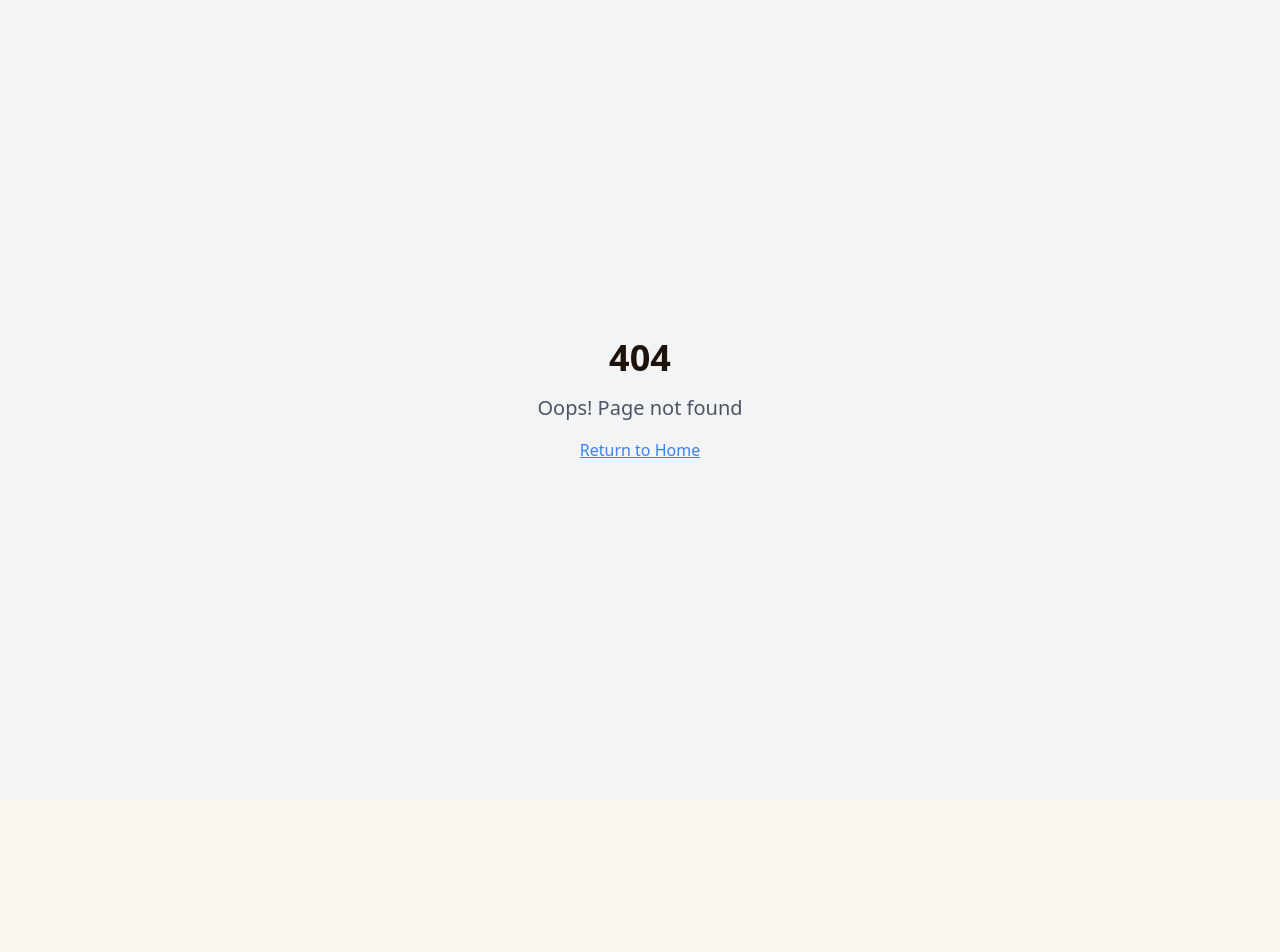
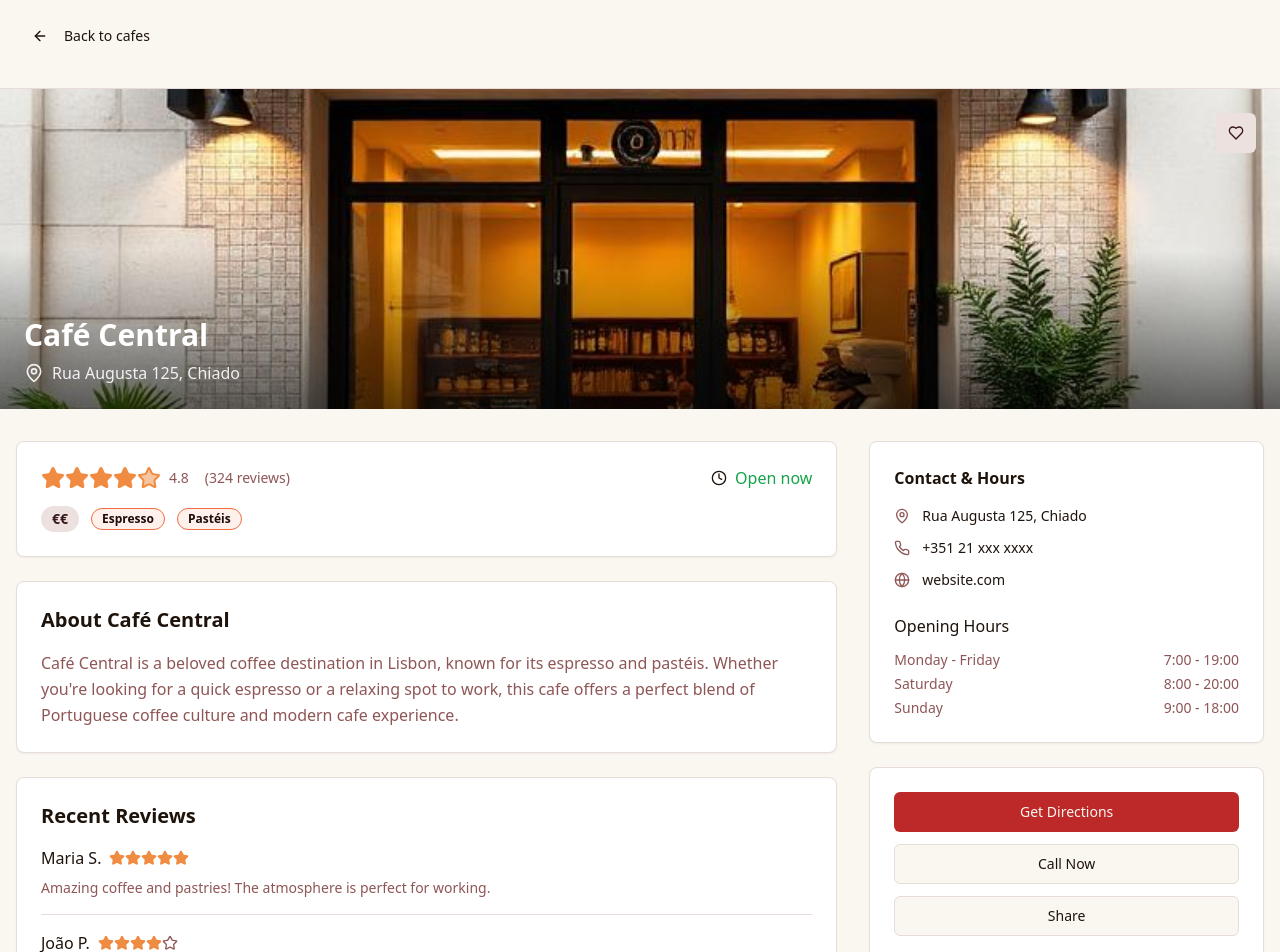
Before and after one commit to elkmod/lisbon-coffee-buzz, a React (Vite) app: page /cafe/1 in a window 1280 px wide. Before the commit this address had no page. Shown: the top 952 px of the page. Before the commit the page ends 800 px from the top, so only its background shows below. Built offline with nearby package versions, Linux system fonts and the light colour scheme.

Commit message:
Add cafe detail page
Create a new route and component for displaying individual cafe details.

```diff
--- a/src/App.tsx
+++ b/src/App.tsx
@@ -4,6 +4,7 @@ import { TooltipProvider } from "@/components/ui/tooltip";
 import { QueryClient, QueryClientProvider } from "@tanstack/react-query";
 import { BrowserRouter, Routes, Route } from "react-router-dom";
 import Index from "./pages/Index";
+import CafeDetail from "./pages/CafeDetail";
 import NotFound from "./pages/NotFound";
 
 const queryClient = new QueryClient();
@@ -16,6 +17,7 @@ const App = () => (
       <BrowserRouter>
         <Routes>
           <Route path="/" element={<Index />} />
+          <Route path="/cafe/:id" element={<CafeDetail />} />
           {/* ADD ALL CUSTOM ROUTES ABOVE THE CATCH-ALL "*" ROUTE */}
           <Route path="*" element={<NotFound />} />
         </Routes>
--- a/src/components/CoffeeCard.tsx
+++ b/src/components/CoffeeCard.tsx
@@ -1,6 +1,7 @@
 import { Card } from "@/components/ui/card";
 import { Badge } from "@/components/ui/badge";
 import { MapPin, Clock } from "lucide-react";
+import { useNavigate } from "react-router-dom";
 import StarRating from "./StarRating";
 import { cn } from "@/lib/utils";
 
@@ -23,13 +24,23 @@ interface CoffeeCardProps {
 }
 
 const CoffeeCard = ({ shop, onClick, className }: CoffeeCardProps) => {
+  const navigate = useNavigate();
+
+  const handleClick = () => {
+    if (onClick) {
+      onClick();
+    } else {
+      navigate(`/cafe/${shop.id}`);
+    }
+  };
+
   return (
     <Card
       className={cn(
         "group cursor-pointer overflow-hidden transition-all duration-300 hover:shadow-warm hover:-translate-y-1 bg-card border-border",
         className
       )}
-      onClick={onClick}
+      onClick={handleClick}
     >
       <div className="aspect-square overflow-hidden">
         <img
--- /dev/null
+++ b/src/pages/CafeDetail.tsx
@@ -0,0 +1,214 @@
+import { useParams, useNavigate } from "react-router-dom";
+import { ArrowLeft, MapPin, Clock, Phone, Globe, Star, Heart } from "lucide-react";
+import { Button } from "@/components/ui/button";
+import { Badge } from "@/components/ui/badge";
+import { Card, CardContent } from "@/components/ui/card";
+import StarRating from "@/components/StarRating";
+import { mockCoffeeShops } from "@/data/mockData";
+
+const CafeDetail = () => {
+  const { id } = useParams();
+  const navigate = useNavigate();
+
+  const cafe = mockCoffeeShops.find(shop => shop.id === id);
+
+  if (!cafe) {
+    return (
+      <div className="min-h-screen bg-background flex items-center justify-center">
+        <div className="text-center">
+          <h1 className="text-2xl font-bold text-foreground mb-4">Cafe not found</h1>
+          <Button onClick={() => navigate('/')} variant="outline">
+            <ArrowLeft className="h-4 w-4 mr-2" />
+            Back to Home
+          </Button>
+        </div>
+      </div>
+    );
+  }
+
+  return (
+    <div className="min-h-screen bg-background">
+      {/* Header */}
+      <div className="sticky top-0 z-10 bg-background/80 backdrop-blur-sm border-b border-border">
+        <div className="container mx-auto px-4 py-4">
+          <Button
+            variant="ghost"
+            onClick={() => navigate('/')}
+            className="mb-4"
+          >
+            <ArrowLeft className="h-4 w-4 mr-2" />
+            Back to cafes
+          </Button>
+        </div>
+      </div>
+
+      {/* Hero Image */}
+      <div className="relative h-80 overflow-hidden">
+        <img
+          src={cafe.image}
+          alt={cafe.name}
+          className="w-full h-full object-cover"
+        />
+        <div className="absolute inset-0 bg-gradient-to-t from-black/60 via-transparent to-transparent" />
+        <div className="absolute bottom-6 left-6 right-6">
+          <h1 className="text-3xl font-bold text-white mb-2">{cafe.name}</h1>
+          <div className="flex items-center text-white/90">
+            <MapPin className="h-5 w-5 mr-2" />
+            <span>{cafe.address}</span>
+          </div>
+        </div>
+        <Button
+          size="icon"
+          variant="secondary"
+          className="absolute top-6 right-6"
+        >
+          <Heart className="h-4 w-4" />
+        </Button>
+      </div>
+
+      <div className="container mx-auto px-4 py-8">
+        <div className="grid md:grid-cols-3 gap-8">
+          {/* Main Content */}
+          <div className="md:col-span-2 space-y-6">
+            {/* Rating and Status */}
+            <Card>
+              <CardContent className="p-6">
+                <div className="flex items-center justify-between mb-4">
+                  <div className="flex items-center gap-4">
+                    <StarRating rating={cafe.rating} size="lg" />
+                    <span className="text-sm text-muted-foreground">
+                      ({cafe.reviewCount} reviews)
+                    </span>
+                  </div>
+                  <div className="flex items-center gap-2">
+                    <Clock className="h-4 w-4" />
+                    <span className={cafe.openNow ? "text-green-600 font-medium" : "text-red-500 font-medium"}>
+                      {cafe.openNow ? "Open now" : "Closed"}
+                    </span>
+                  </div>
+                </div>
+
+                <div className="flex items-center gap-3">
+                  <Badge variant="secondary" className="text-sm">
+                    {cafe.priceRange}
+                  </Badge>
+                  {cafe.specialty.map((item) => (
+                    <Badge
+                      key={item}
+                      variant="outline"
+                      className="border-accent text-accent-foreground bg-accent/10"
+                    >
+                      {item}
+                    </Badge>
+                  ))}
+                </div>
+              </CardContent>
+            </Card>
+
+            {/* About Section */}
+            <Card>
+              <CardContent className="p-6">
+                <h2 className="text-xl font-semibold mb-4">About {cafe.name}</h2>
+                <p className="text-muted-foreground leading-relaxed">
+                  {cafe.name} is a beloved coffee destination in Lisbon, known for its {cafe.specialty.join(' and ').toLowerCase()}.
+                  Whether you're looking for a quick espresso or a relaxing spot to work, this cafe offers a perfect blend of
+                  Portuguese coffee culture and modern cafe experience.
+                </p>
+              </CardContent>
+            </Card>
+
+            {/* Reviews Section */}
+            <Card>
+              <CardContent className="p-6">
+                <h2 className="text-xl font-semibold mb-4">Recent Reviews</h2>
+                <div className="space-y-4">
+                  {[
+                    { name: "Maria S.", rating: 5, comment: "Amazing coffee and pastries! The atmosphere is perfect for working." },
+                    { name: "João P.", rating: 4, comment: "Great espresso, friendly staff. A bit crowded during lunch time." },
+                    { name: "Ana L.", rating: 5, comment: "Best galão in the neighborhood. Highly recommend!" }
+                  ].map((review, index) => (
+                    <div key={index} className="border-b border-border last:border-0 pb-4 last:pb-0">
+                      <div className="flex items-center gap-2 mb-2">
+                        <span className="font-medium">{review.name}</span>
+                        <div className="flex">
+                          {Array.from({ length: 5 }).map((_, i) => (
+                            <Star
+                              key={i}
+                              className={`h-4 w-4 ${i < review.rating ? 'fill-warm-gold text-warm-gold' : 'text-muted-foreground'}`}
+                            />
+                          ))}
+                        </div>
+                      </div>
+                      <p className="text-sm text-muted-foreground">{review.comment}</p>
+                    </div>
+                  ))}
+                </div>
+              </CardContent>
+            </Card>
+          </div>
+
+          {/* Sidebar */}
+          <div className="space-y-6">
+            {/* Contact Info */}
+            <Card>
+              <CardContent className="p-6">
+                <h3 className="font-semibold mb-4">Contact & Hours</h3>
+                <div className="space-y-3">
+                  <div className="flex items-center gap-3">
+                    <MapPin className="h-4 w-4 text-muted-foreground" />
+                    <span className="text-sm">{cafe.address}</span>
+                  </div>
+                  <div className="flex items-center gap-3">
+                    <Phone className="h-4 w-4 text-muted-foreground" />
+                    <span className="text-sm">+351 21 xxx xxxx</span>
+                  </div>
+                  <div className="flex items-center gap-3">
+                    <Globe className="h-4 w-4 text-muted-foreground" />
+                    <span className="text-sm">website.com</span>
+                  </div>
+                </div>
+
+                <div className="mt-6">
+                  <h4 className="font-medium mb-3">Opening Hours</h4>
+                  <div className="text-sm space-y-1 text-muted-foreground">
+                    <div className="flex justify-between">
+                      <span>Monday - Friday</span>
+                      <span>7:00 - 19:00</span>
+                    </div>
+                    <div className="flex justify-between">
+                      <span>Saturday</span>
+                      <span>8:00 - 20:00</span>
+                    </div>
+                    <div className="flex justify-between">
+                      <span>Sunday</span>
+                      <span>9:00 - 18:00</span>
+                    </div>
+                  </div>
+                </div>
+              </CardContent>
+            </Card>
+
+            {/* Actions */}
+            <Card>
+              <CardContent className="p-6">
+                <div className="space-y-3">
+                  <Button className="w-full">
+                    Get Directions
+                  </Button>
+                  <Button variant="outline" className="w-full">
+                    Call Now
+                  </Button>
+                  <Button variant="outline" className="w-full">
+                    Share
+                  </Button>
+                </div>
+              </CardContent>
+            </Card>
+          </div>
+        </div>
+      </div>
+    </div>
+  );
+};
+
+export default CafeDetail;
```
